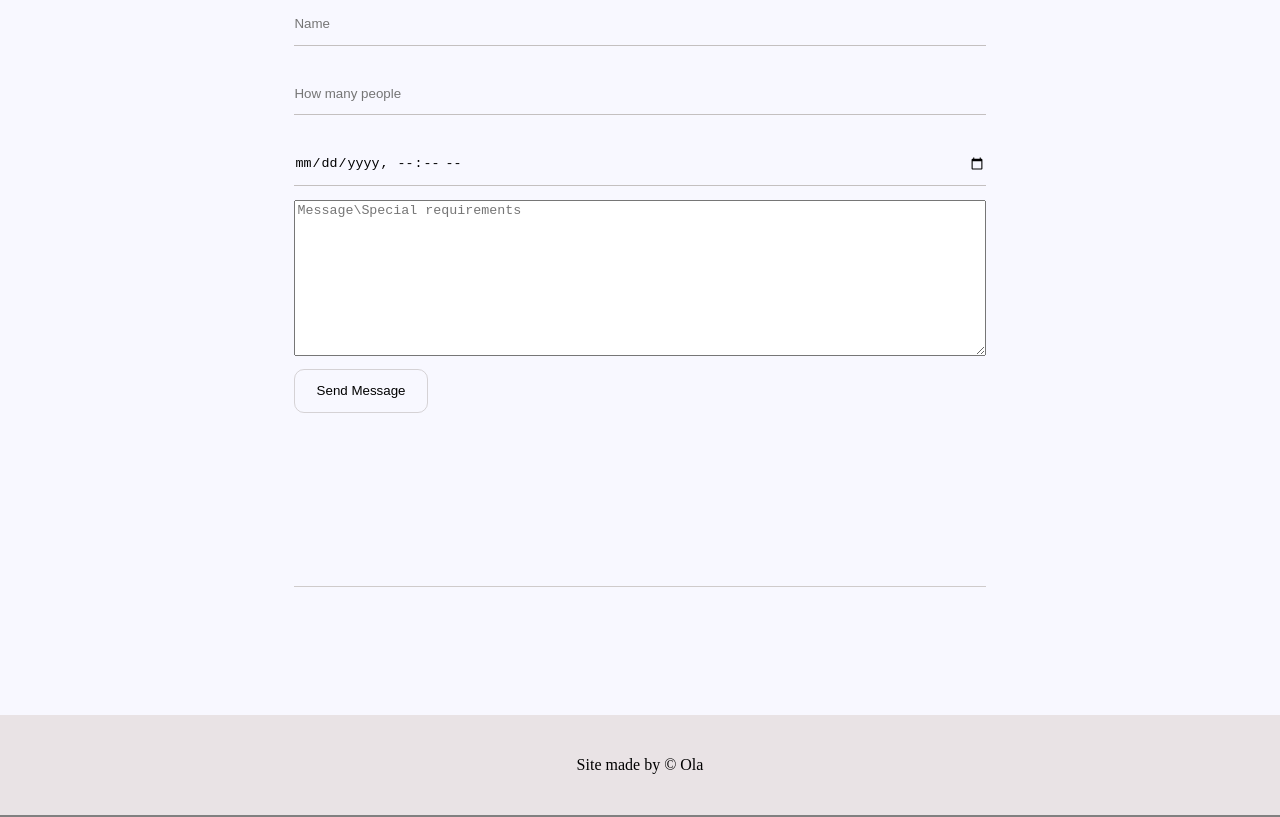
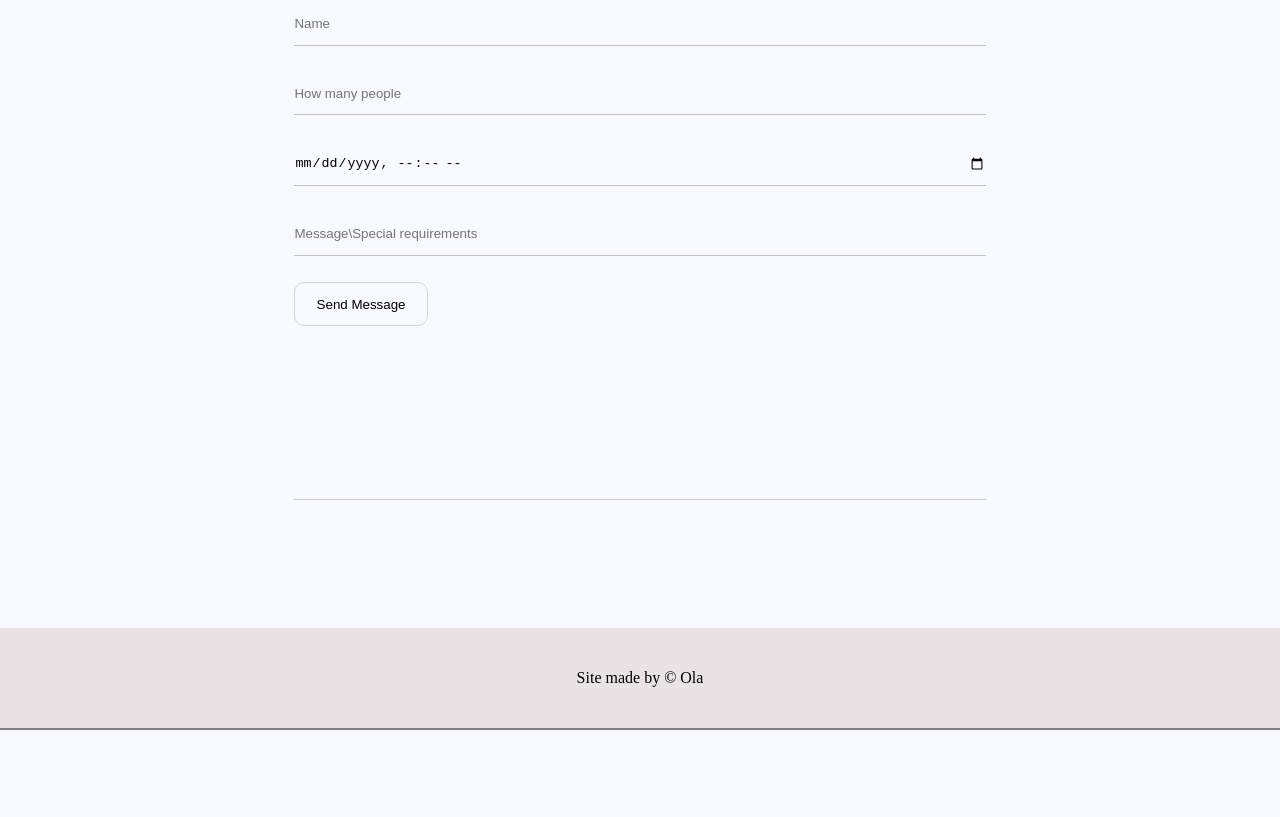
Before and after one commit to manczakola/Gourmet-au-Catering, a plain HTML site: page index.html in a window 1280 px wide. Shown: the part 3315-4132 px from the top of the page. After the commit the page ends 4045 px from the top, so only its background shows below. Drawn offline with Linux system fonts and the light colour scheme; a web font is replaced by a local one.

Commit message:
Update index.html

```diff
--- a/index.html
+++ b/index.html
@@ -94,7 +94,7 @@
   <input type='text' placeholder='Name' name='name'>
   <input type='number' placeholder='How many people' min='0' name='people'>
   <input type='datetime-local' placeholder='Date and time' name='date'>
-  <textarea type='text' name='' id='' cols='20' rows='10'placeholder='Message\Special requirements'></textarea>
+    <input type='text' placeholder='Message\Special requirements' name='message'/>
 
   <button>Send Message</button>
 </form>
```
